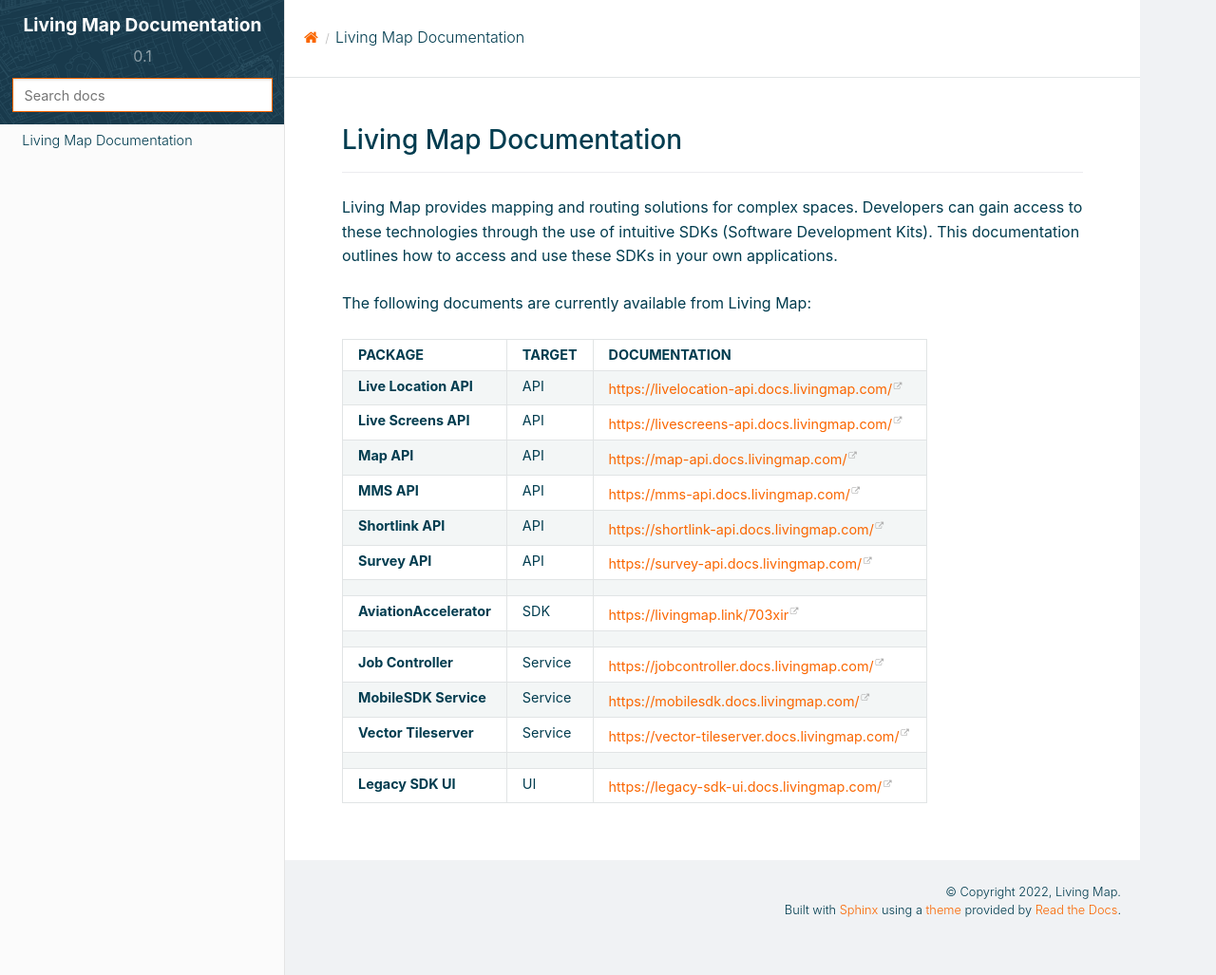
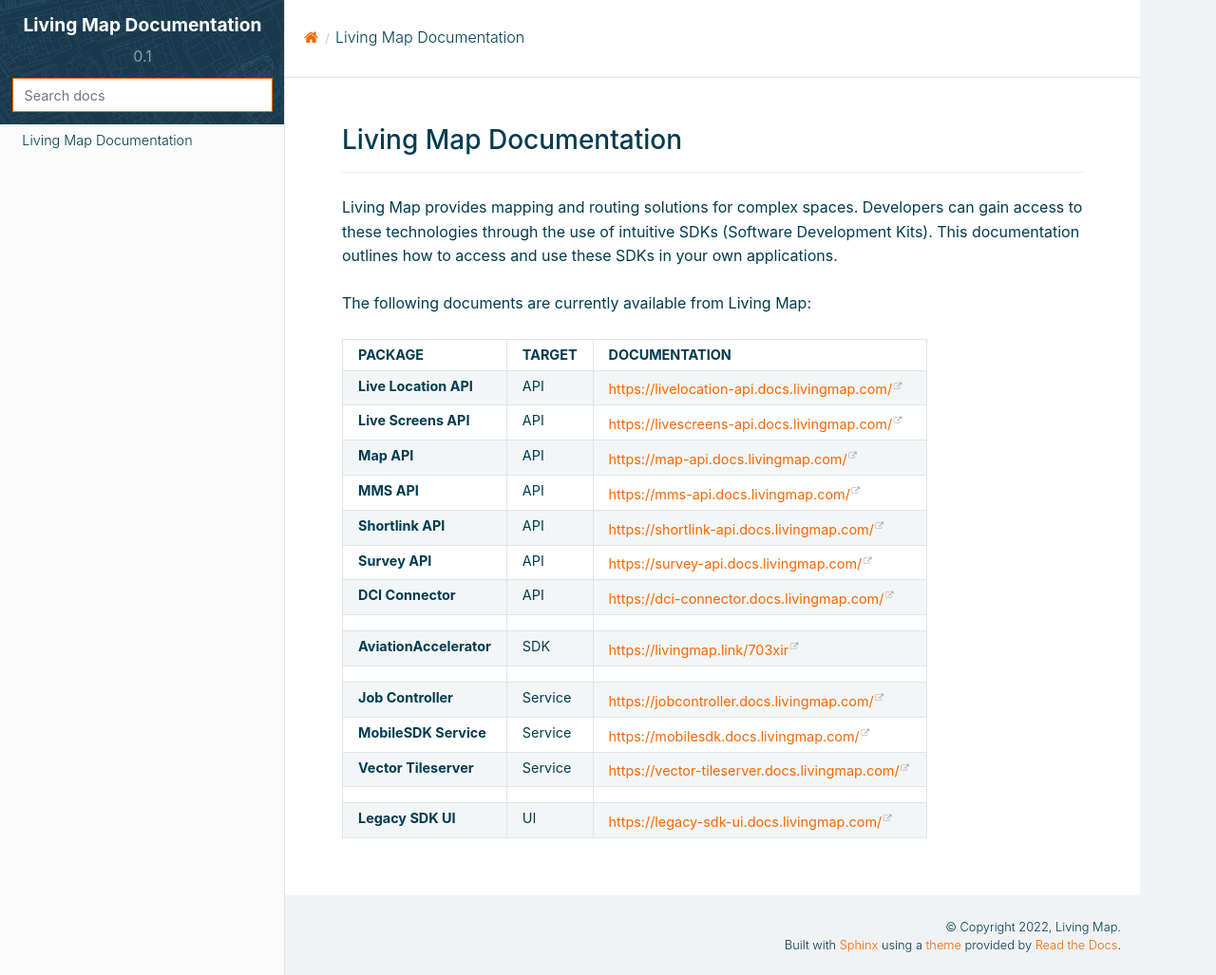
Before and after one commit to livingmap/documentation, a Sphinx documentation site: the page built from source/index.rst, in a window 1280 px wide and 1027 px high. Shown: the whole window at 95% size. Built offline with Sphinx 7.4.7 and the Read the Docs theme 2.0.0, drawn with Linux system fonts in a browser that asks for light colours.

Commit message:
Adding DCI Connector URL to list

```diff
--- a/source/index.rst
+++ b/source/index.rst
@@ -22,6 +22,8 @@
 +---------------------------+-----------------------+---------------------------------------------------------------+
 | **Survey API**            | API                   | `<https://survey-api.docs.livingmap.com/>`_                   |
 +---------------------------+-----------------------+---------------------------------------------------------------+
+| **DCI Connector**         | API                   | `<https://dci-connector.docs.livingmap.com/>`_                |
++---------------------------+-----------------------+---------------------------------------------------------------+
 |                           |                       |                                                               |
 +---------------------------+-----------------------+---------------------------------------------------------------+
 | **AviationAccelerator**   | SDK                   | `<https://livingmap.link/703xir>`_                            |
```
